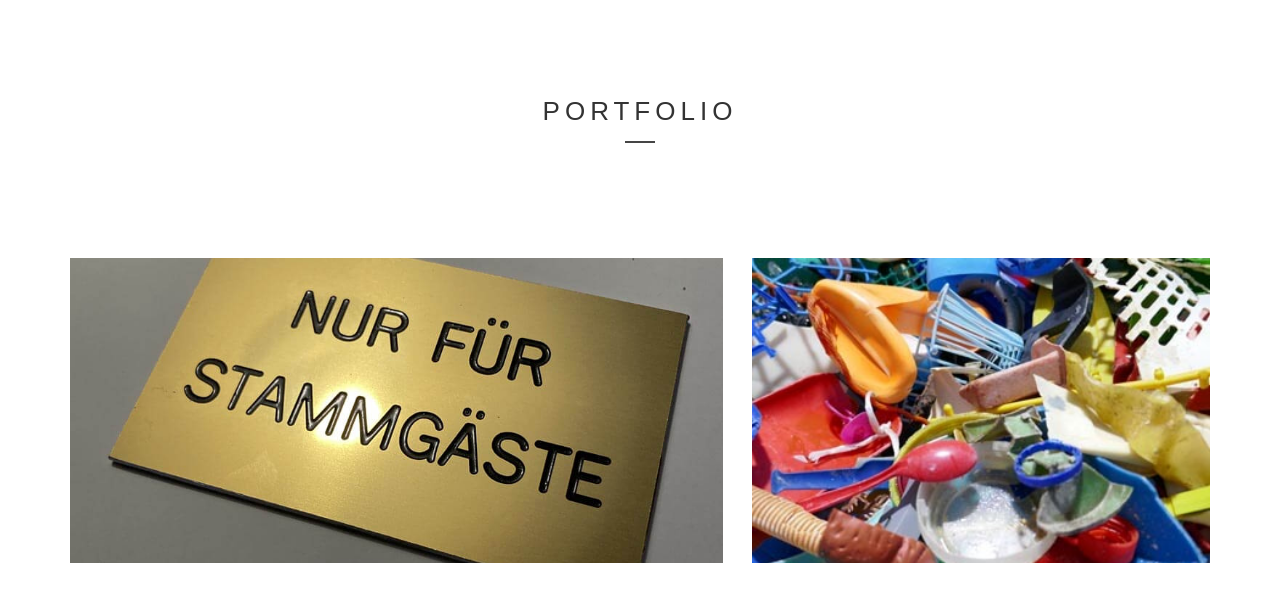
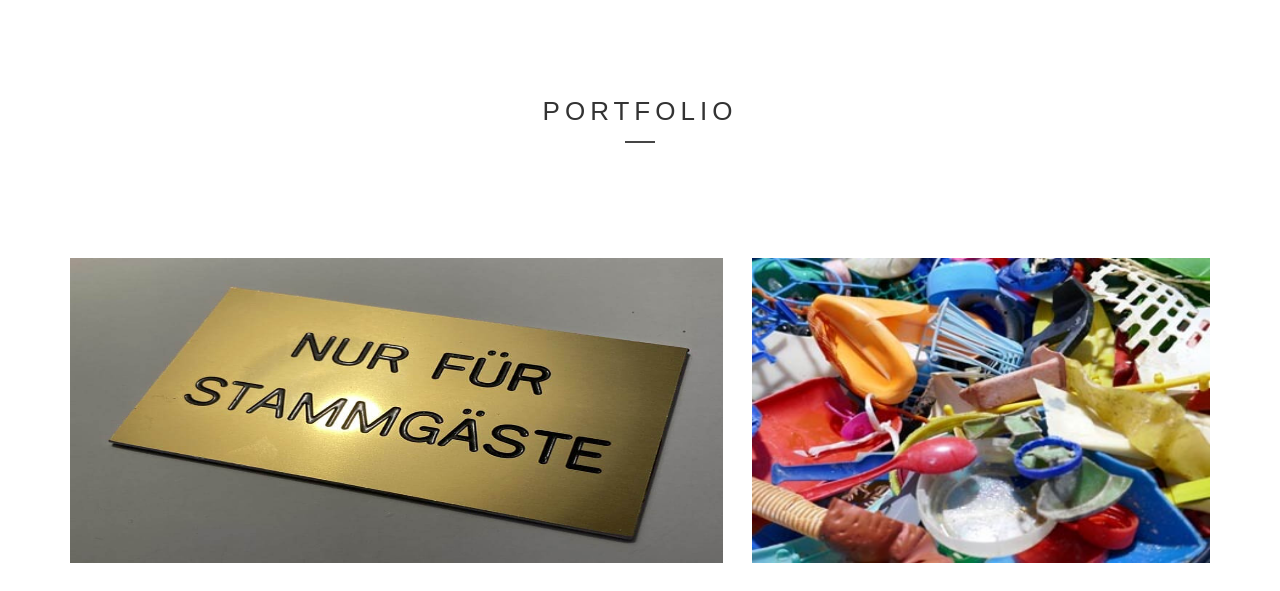
Before and after one commit to geomaedr/emanuelmooner, a Jekyll site: the page built from _portfolio/index.md, in a window 1280 px wide. Shown: the top 591 px of the page. Built offline with Jekyll 4.4.1, drawn with Linux system fonts in a browser that asks for light colours; some web fonts are replaced.

Commit message:
Remove JS solution for loading images in portfolio listing

```diff
--- a/_includes/portfolioList.html
+++ b/_includes/portfolioList.html
@@ -8,7 +8,9 @@
                         <div class="col-sm-{{item.col_size|default: "6" }}" style="padding: 15px;">
                             <div class="ih-item ZXYfIoBgNw square effect6 bottom_to_top" data-cats="[]">
                                 <a href="{{ site.baseurl }}{{item.url}}" class="" data-type="">
-                                    <i class="fa fa-spin fa-circle-o-notch lazy-preload"></i><div class="img lazy" data-original="{{ site.baseurl }}{{item.image}}"></div>
+                                    <div class="img">
+                                     <img class="mz-portfolio-listing-img" src="{{ site.baseurl }}{{item.image}}" loading="lazy" />
+                                    </div>
                                     <div class="info">
                                         <div class="info-holder middle center">
                                             <h3> {{item.title}} </h3>
--- a/assets/css/style.css
+++ b/assets/css/style.css
@@ -121,6 +121,10 @@ section .row .mz-home-link.ih-item.square:not(.effect1) .info h3:after {
 	height: 0;
 }
 
+.mz-portfolio-listing-img {
+    object-fit: cover;
+    object-position: center;
+}
 
 /* Portfolio Detail */
 .post-share {
```
